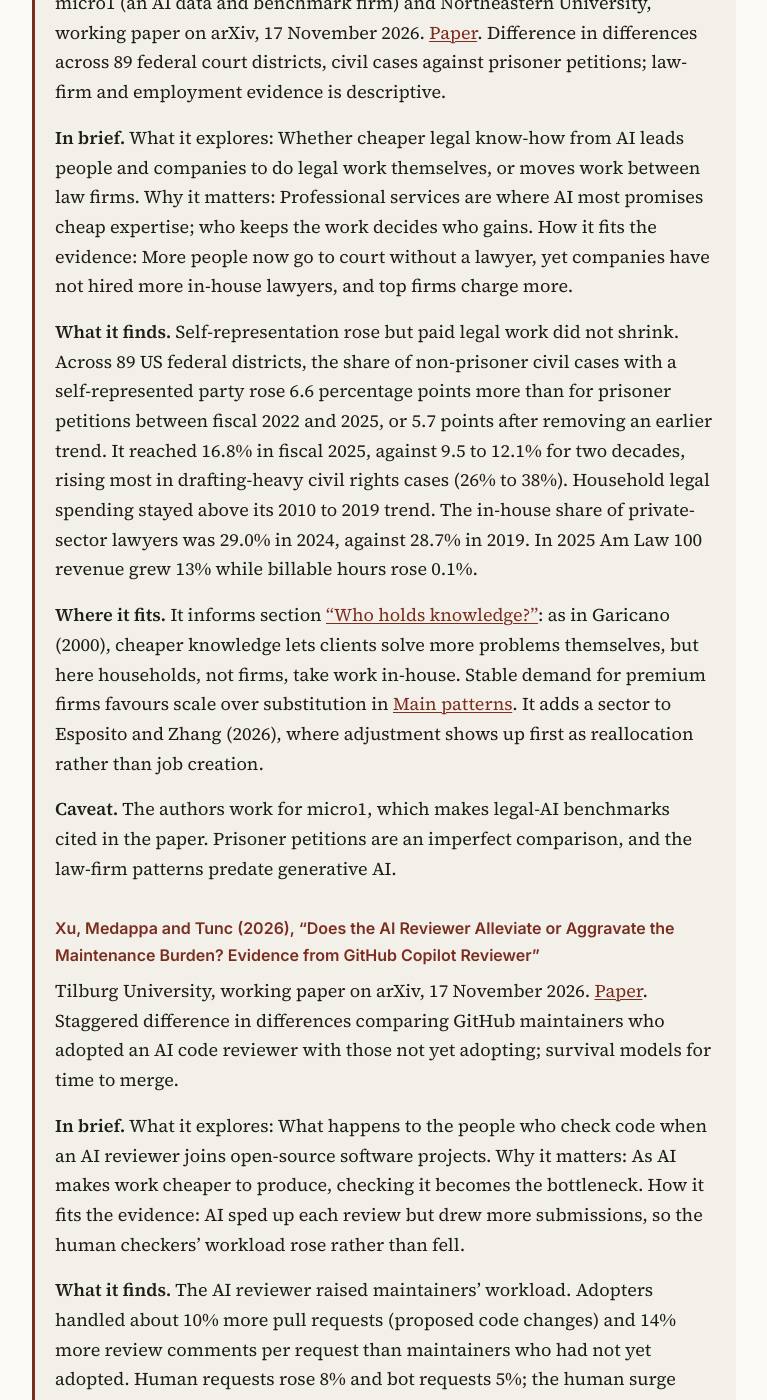
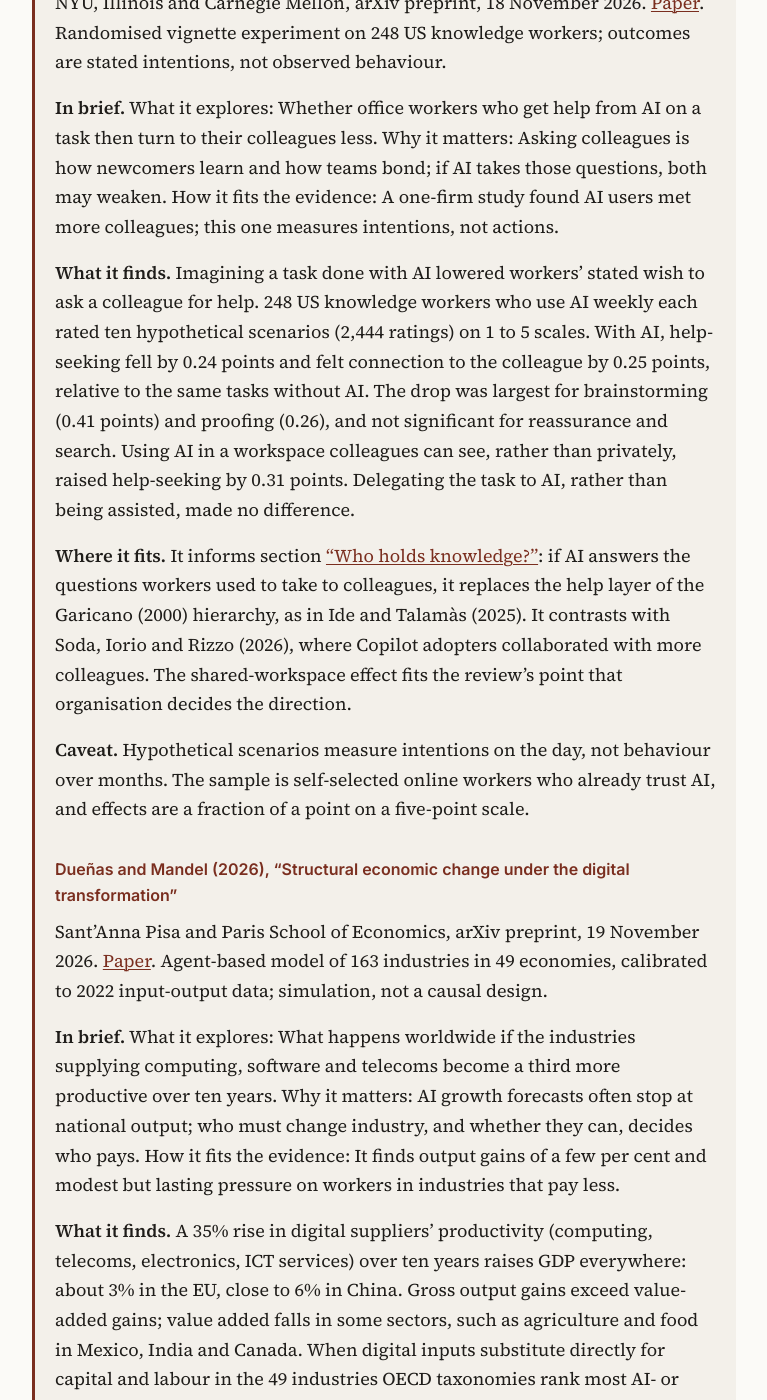
Before and after one commit to ajoly35/gen-ai-living-review, a Jekyll site: the page built from recent.md, in a window 1280 px wide and 1400 px high, scrolled down 633 px. Shown: the whole window, without its empty margins (256-1023 px from the left). Built offline with Jekyll 4.4.1, drawn with Linux system fonts in a browser that asks for light colours; some of the changed text lies outside the part shown.

Commit message:
Latest research: Chow et al. (2026); Dueñas and Mandel (2026)
Co-Authored-By: Claude Opus 5.5 <noreply@anthropic.com>
Claude-Session: https://claude.ai/code/session_01G6bx5QPpK8BDXF8xYzjsM5

```diff
--- a/_includes/latest.md
+++ b/_includes/latest.md
@@ -1,4 +1,36 @@
 New papers on AI and labour markets and AI and growth, newest first, each placed against the review below. Every figure is checked against the paper itself.
+
+### Chow et al. (2026), "AI-Induced Social Erosion: Using LLMs for Work Tasks Reduces Help-Seeking Intentions Towards Colleagues"
+<!-- kind: paper -->
+
+NYU, Illinois and Carnegie Mellon, arXiv preprint, 18 November 2026. [Paper](https://arxiv.org/abs/2611.25269). Randomised vignette experiment on 248 US knowledge workers; outcomes are stated intentions, not observed behaviour.
+
+**In brief.**
+What it explores: Whether office workers who get help from AI on a task then turn to their colleagues less.
+Why it matters: Asking colleagues is how newcomers learn and how teams bond; if AI takes those questions, both may weaken.
+How it fits the evidence: A one-firm study found AI users met more colleagues; this one measures intentions, not actions.
+
+**What it finds.** Imagining a task done with AI lowered workers' stated wish to ask a colleague for help. 248 US knowledge workers who use AI weekly each rated ten hypothetical scenarios (2,444 ratings) on 1 to 5 scales. With AI, help-seeking fell by 0.24 points and felt connection to the colleague by 0.25 points, relative to the same tasks without AI. The drop was largest for brainstorming (0.41 points) and proofing (0.26), and not significant for reassurance and search. Using AI in a workspace colleagues can see, rather than privately, raised help-seeking by 0.31 points. Delegating the task to AI, rather than being assisted, made no difference.
+
+**Where it fits.** It informs section [“Who holds knowledge?”](#who-holds-knowledge): if AI answers the questions workers used to take to colleagues, it replaces the help layer of the Garicano (2000) hierarchy, as in Ide and Talamàs (2025). It contrasts with Soda, Iorio and Rizzo (2026), where Copilot adopters collaborated with more colleagues. The shared-workspace effect fits the review's point that organisation decides the direction.
+
+**Caveat.** Hypothetical scenarios measure intentions on the day, not behaviour over months. The sample is self-selected online workers who already trust AI, and effects are a fraction of a point on a five-point scale.
+
+### Dueñas and Mandel (2026), "Structural economic change under the digital transformation"
+<!-- kind: paper -->
+
+Sant'Anna Pisa and Paris School of Economics, arXiv preprint, 19 November 2026. [Paper](https://arxiv.org/abs/2611.26338). Agent-based model of 163 industries in 49 economies, calibrated to 2022 input-output data; simulation, not a causal design.
+
+**In brief.**
+What it explores: What happens worldwide if the industries supplying computing, software and telecoms become a third more productive over ten years.
+Why it matters: AI growth forecasts often stop at national output; who must change industry, and whether they can, decides who pays.
+How it fits the evidence: It finds output gains of a few per cent and modest but lasting pressure on workers in industries that pay less.
+
+**What it finds.** A 35% rise in digital suppliers' productivity (computing, telecoms, electronics, ICT services) over ten years raises GDP everywhere: about 3% in the EU, close to 6% in China. Gross output gains exceed value-added gains; value added falls in some sectors, such as agriculture and food in Mexico, India and Canada. When digital inputs substitute directly for capital and labour in the 49 industries OECD taxonomies rank most AI- or digital-exposed, digital value added rises by 48% (UK) to just over 70% (China). Labour moves into digital industries, largely from services. Without mobility, reallocation gaps reach 1.0 to 1.3% of employment in Germany and 0.5 to 0.7% in the US.
+
+**Where it fits.** For the companion review's section on aggregating task gains, it adds propagation through production networks: gains show up in gross output more than in value added, a channel Acemoglu (2025) and Korinek et al. (2026) abstract from. Persistent wage gaps across industries bear on whether displaced workers can move, as in Hyman et al. (2025).
+
+**Caveat.** The productivity shock is assumed, not estimated, and covers all digital suppliers rather than AI alone. Substitution elasticities are set, not measured, and labour gaps are wage-based pressures, not unemployment.
 
 ### Zhang, Esposito and Yang (2026), "AI, Specialization, and the Organization of Knowledge Work: Evidence from Legal Services"
 <!-- kind: paper -->
@@ -264,23 +296,3 @@ Bank of England, Monetary Policy Committee, 5 November 2026. [Paper](https://www
 **Where it fits.** An official number on the pattern in Strauss, Romei and Fleming (2026) below: growth comes from producing AI, not yet from using it. The 0.1 to 0.2 points sit near Acemoglu (2025), the firms' forecast nearer Korinek et al. (2026) (companion review). Fewer hires without more firings confirm adjustment through entry (section [“Exposure designs: hiring and entry”](#exposure-designs-hiring-and-entry)), and near-zero firm employment effects match Yotzov et al. (2026).
 
 **Caveat.** The proxy industries do much non-AI work, so "a fifth" is an order of magnitude, and the productivity and employment figures are firms' own estimates. The end of labour hoarding and higher labour costs also cut hiring and raise measured productivity.
-
-### Mehdi and Frenette (2026), "Hiring and job separation rates in the era of generative artificial intelligence: Early evidence"
-
-Statistics Canada, Economic and Social Reports, 28 October 2026. [Paper](https://www150.statcan.gc.ca/n1/pub/36-28-0001/2026010/article/00003-eng.htm). Raw hiring and separation rates by occupational AI exposure, before and after ChatGPT, no controls; outside the causal standard, context.
-
-**What it finds.** In Canada, hiring of young workers has fallen since ChatGPT, but by as much or more in jobs little exposed to AI as in exposed ones. Comparing the six months to November 2022 with the six months to August 2026, the monthly hiring rate of 15 to 29 year olds fell from 3.2% to 3.0% in exposed jobs where AI is more likely to replace workers, from 2.9% to 2.5% in exposed jobs where it is more likely to help them, and from 4.0% to 3.3% in low-exposure jobs. In coding jobs it fell from 2.5% to 1.9%, but that decline began in early 2022. Youth separation rates stayed within their historical range.
-
-**Where it fits.** Bergeaud, Bertheau, et al. (2026) in France and Tucker (2026) in the US find young hires falling more in exposed jobs; Canada shows no such gap, siding with the total-employment designs of Kauhanen and Rouvinen (2025) and Facius and Iacono (2026) (section [“Exposure designs: hiring and entry”](#exposure-designs-hiring-and-entry)). Flat separations confirm the no-layoffs half of the review's margin-of-adjustment claim ([Main patterns](#main-patterns)), and the pre-ChatGPT fall in coding hires extends the point in section [“Evaluation”](#evaluation) that part of the fall in entry predates GenAI.
-
-**Caveat.** Raw rates from a household survey, with no controls or standard errors; occupation-by-age cells are small, especially for coding jobs.
-
-### Tadepalli (2026), "Efficiency vs Capability in the Intelligence Explosion"
-
-GovAI, arXiv 2610.33447, 24 October 2026. [Paper](https://arxiv.org/abs/2610.33447). Theory and calibration: a task-based growth model of AI research with Monte Carlo simulations over the inputs.
-
-**What it finds.** A self-sustaining acceleration of AI progress, with compute and human researchers fixed, needs both capability (the share of research tasks AI can do) and inference efficiency (research output per unit of compute) to improve fast enough, and neither can make up for the other. Returns must exceed one on both margins. Baseline returns are 1.07 for efficiency and 3.45 for capability, the latter resting on METR's 131-day doubling of time horizons. Both conditions hold in 49% of 200,000 draws; efficiency is the lower margin in 80%, and uncertainty about it explains 45% of the uncertainty about the outcome.
-
-**Where it fits.** Replaces the scalar research-efficiency units of Eth and Davidson (2025) and Davidson and Houlden (2025) with tasks, and finds inference efficiency, not capability, is the likely constraint (companion review). It also turns the time-horizon trend the review uses (Kwa et al. 2025; [Main patterns](#main-patterns)) into a share of tasks automated per doubling.
-
-**Caveat.** The 49% is not a probability: the inputs come from short series and a few open-weight models, and compute is held fixed, so this is a software-only explosion.
--- a/_includes/references-latest.md
+++ b/_includes/references-latest.md
@@ -10,11 +10,15 @@ Carollo, Nick, Leland D. Crane, Daniel Garcia Molina, and Joseph Nichols. 2026.
 
 Chin, Caroline, Shagun Kala, Nadav Kunievsky, Teng Liu, Alex Martin Richmond, and Carl Shan. 2026. *The Rebundling of Freelance Work in the AI Age*. arXiv:2611.14708. [Link](https://arxiv.org/abs/2611.14708).
 
+Chow, Kevin, Sophia Deng, Bowen He, Hanyi Min, Qiaosi Wang, Koustuv Saha, and Vedant Das Swain. 2026. *AI-Induced Social Erosion: Using LLMs for Work Tasks Reduces Help-Seeking Intentions Towards Colleagues*. arXiv:2611.25269. [Link](https://arxiv.org/abs/2611.25269).
+
 Cline, Alexander, and Barış Kaymak. 2026. *Job Finding and Unemployment in the Age of AI*. Economic Commentary 2026-26. Federal Reserve Bank of Cleveland. [Link](https://doi.org/10.26509/frbc-ec-202626).
 
 Conlon, John J., and Peter Schwardmann. 2026. *Creative Destruction: Human-AI Competition in an Experimental Market*. arXiv:2610.18921. [Link](https://arxiv.org/abs/2610.18921).
 
 Diener, Moritz, Daniel Hendriks, Philipp Spitzer, Gerhard Satzger, Joshua Holstein, and Wei Sun. 2026. *Today’s Work, Tomorrow’s Workforce: Incentivizing Learning in AI-Assisted Work*. arXiv:2611.06346. [Link](https://arxiv.org/abs/2611.06346).
+
+Dueñas, Marco, and Antoine Mandel. 2026. *Structural Economic Change under the Digital Transformation*. arXiv:2611.26338. [Link](https://arxiv.org/abs/2611.26338).
 
 Esposito, Mark, and Liu Zhang. 2026. *AI and the Two Margins of Work: Why Job Losses Show Up Before Job Creation*. arXiv:2611.17530. [Link](https://arxiv.org/abs/2611.17530).
 
--- a/briefs/concepts.yml
+++ b/briefs/concepts.yml
@@ -45,6 +45,7 @@
 - key: agents-delegation
   title: "Handing a decision to a machine: what the first experiments show"
   paper: "Herdağdelen, Joren and Tamkin (2026); Colaiacovo and Koning (2026)"
+  last: 2026-11-20
 - key: baumol-bottleneck
   title: "Why the slowest step decides how fast the economy can grow"
   paper: "Aghion, Jones and Jones (2019); Hermle et al. (2026)"
```
Also changed, not shown: other parts of _includes/references-latest.md (+0 -2 lines), _includes/fr/latest.md (+32 -20 lines), briefs/2026-11-20.md (added, +70 -0 lines), briefs/fr/2026-11-20.md (added, +70 -0 lines).
